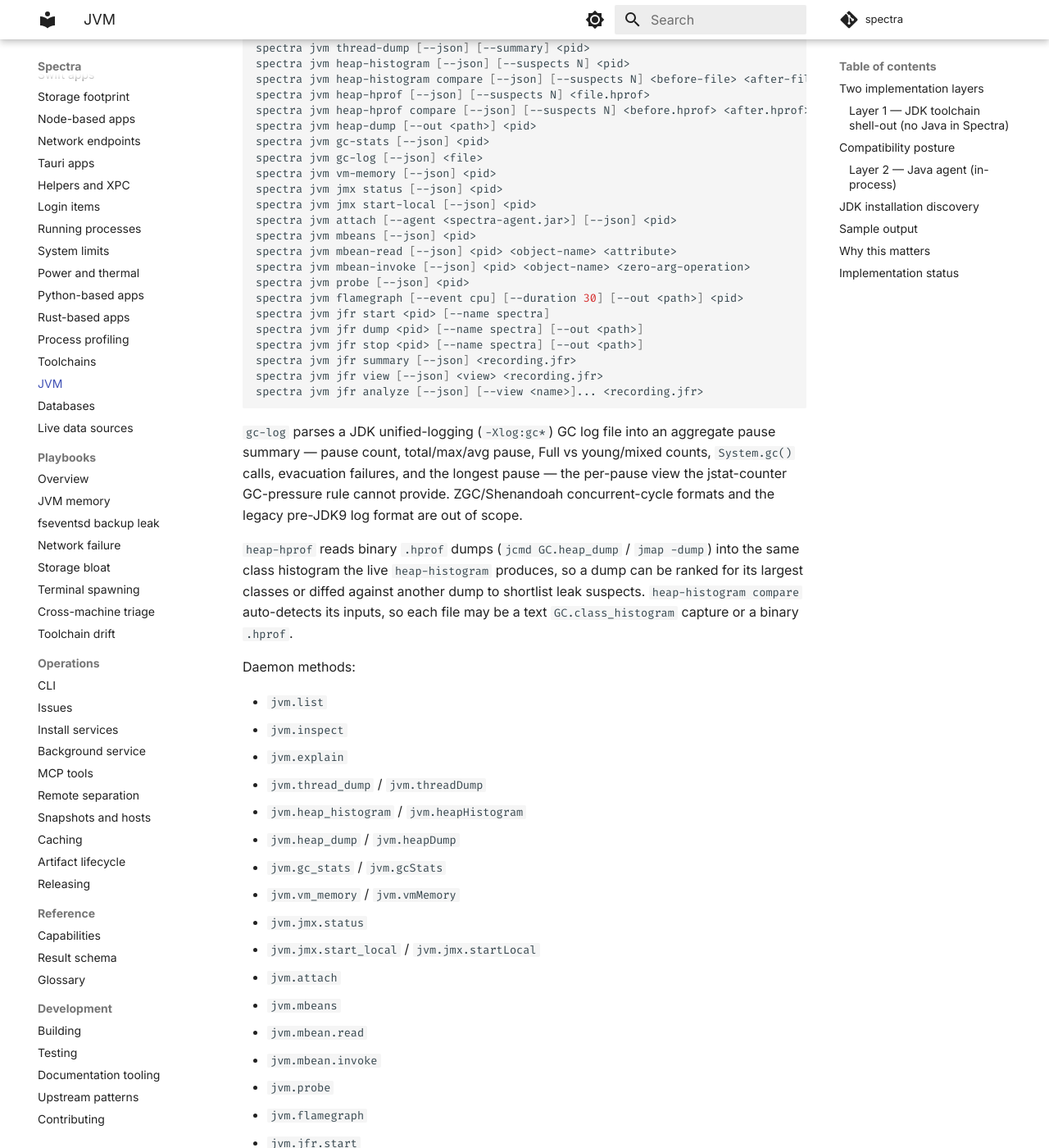
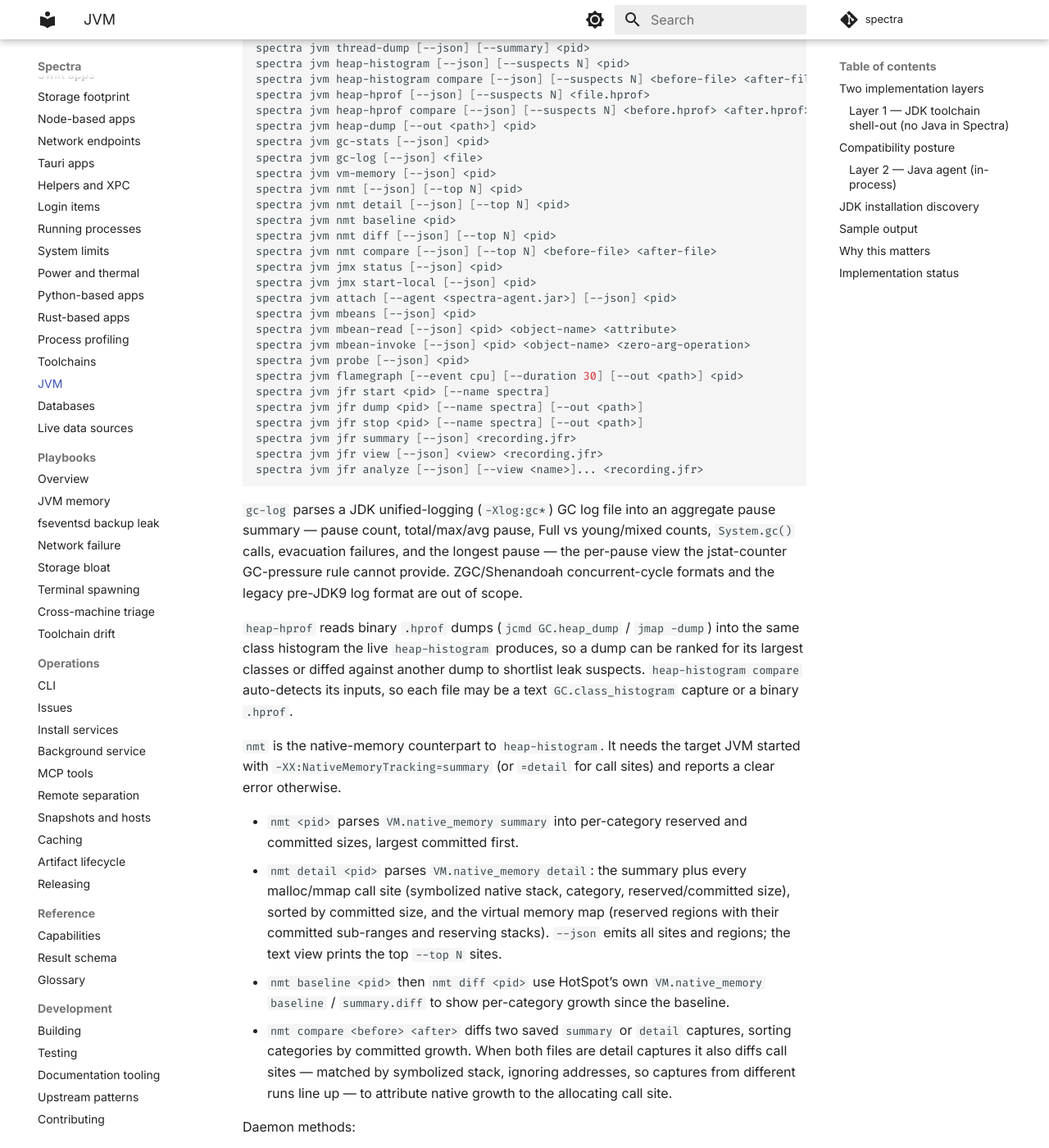
Before and after one commit to kaeawc/spectra, an MkDocs documentation site: the page built from docs/inspection/jvm.md, in a window 1280 px wide and 1400 px high, scrolled down 844 px. Shown: the whole window at 82% size. Built offline with MkDocs 1.6.1 and Material for MkDocs 9.7.7, drawn with Linux system fonts in a browser that asks for light colours; comment, search, counter and statistics services are not loaded; some of the changed text lies outside the part shown.

Commit message:
Document spectra jvm nmt
Co-Authored-By: Claude Opus 5.5 <noreply@anthropic.com>
Hive-Session: https://hive.codes/?session=session-1791473531649-378b5c

```diff
--- a/docs/inspection/jvm.md
+++ b/docs/inspection/jvm.md
@@ -43,6 +43,11 @@ spectra jvm heap-dump [--out <path>] <pid>
 spectra jvm gc-stats [--json] <pid>
 spectra jvm gc-log [--json] <file>
 spectra jvm vm-memory [--json] <pid>
+spectra jvm nmt [--json] [--top N] <pid>
+spectra jvm nmt detail [--json] [--top N] <pid>
+spectra jvm nmt baseline <pid>
+spectra jvm nmt diff [--json] [--top N] <pid>
+spectra jvm nmt compare [--json] [--top N] <before-file> <after-file>
 spectra jvm jmx status [--json] <pid>
 spectra jvm jmx start-local [--json] <pid>
 spectra jvm attach [--agent <spectra-agent.jar>] [--json] <pid>
@@ -70,6 +75,26 @@ into the same class histogram the live `heap-histogram` produces, so a dump can
 be ranked for its largest classes or diffed against another dump to shortlist
 leak suspects. `heap-histogram compare` auto-detects its inputs, so each file may
 be a text `GC.class_histogram` capture or a binary `.hprof`.
+
+`nmt` is the native-memory counterpart to `heap-histogram`. It needs the target
+JVM started with `-XX:NativeMemoryTracking=summary` (or `=detail` for call
+sites) and reports a clear error otherwise.
+
+- `nmt <pid>` parses `VM.native_memory summary` into per-category reserved and
+  committed sizes, largest committed first.
+- `nmt detail <pid>` parses `VM.native_memory detail`: the summary plus every
+  malloc/mmap call site (symbolized native stack, category, reserved/committed
+  size), sorted by committed size, and the virtual memory map (reserved regions
+  with their committed sub-ranges and reserving stacks). `--json` emits all
+  sites and regions; the text view prints the top `--top N` sites.
+- `nmt baseline <pid>` then `nmt diff <pid>` use HotSpot's own
+  `VM.native_memory baseline` / `summary.diff` to show per-category growth since
+  the baseline.
+- `nmt compare <before> <after>` diffs two saved `summary` or `detail`
+  captures, sorting categories by committed growth. When both files are detail
+  captures it also diffs call sites — matched by symbolized stack, ignoring
+  addresses, so captures from different runs line up — to attribute native
+  growth to the allocating call site.
 
 Daemon methods:
 
@@ -119,7 +144,7 @@ JDK commands:
 | Heap dump | `jcmd <pid> GC.heap_dump <path>` |
 | Heap layout | `jcmd <pid> GC.heap_info` |
 | Metaspace / compressed class space | `jcmd <pid> VM.metaspace` |
-| Native memory tracking | `jcmd <pid> VM.native_memory summary` |
+| Native memory tracking | `jcmd <pid> VM.native_memory summary`, `detail`, `baseline`, `summary.diff` |
 | Classloader metadata | `jcmd <pid> VM.classloader_stats` |
 | JIT code cache | `jcmd <pid> Compiler.codecache`, `Compiler.CodeHeap_Analytics` |
 | Local JMX connector | `jcmd <pid> ManagementAgent.status`, `ManagementAgent.start_local` |
```
Also changed, not shown: docs/playbooks/jvm-memory.md (+10 -0 lines).
